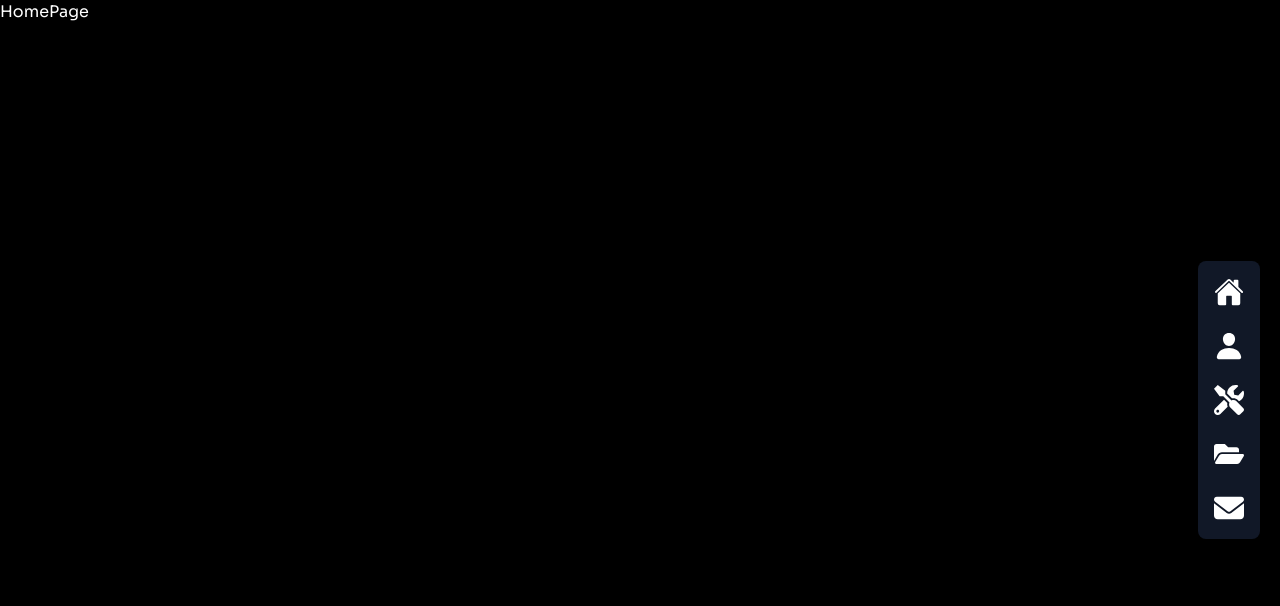
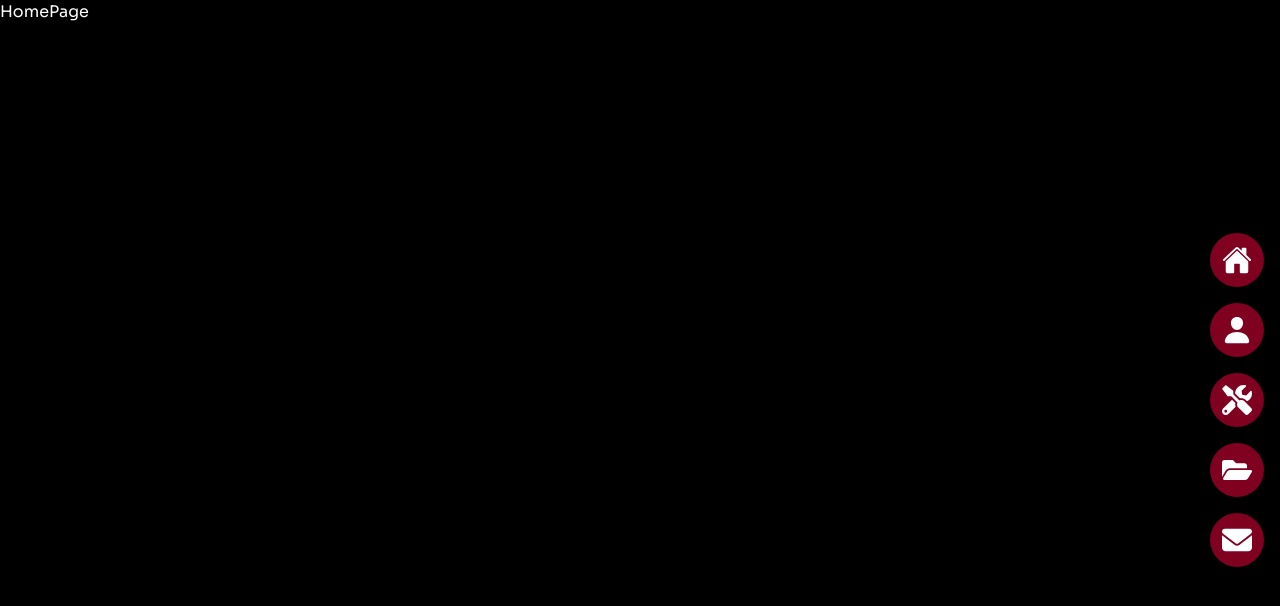
Before and after one commit to sarkhailstorm/personal-portfolio, a Next.js app: page / in a window 1280 px wide. Shown: the top 606 px of the page. Built offline with nearby package versions, Linux system fonts and the light colour scheme.

Commit message:
Style the navbar.

```diff
--- a/src/app/layout.tsx
+++ b/src/app/layout.tsx
@@ -20,7 +20,7 @@ export default function RootLayout({
 }>) {
   return (
     <html lang="en">
-      <body className={`${font.className} bg-black text-white h-screen`}>
+      <body className={`${font.className} bg-black text-white`}>
         <Navbar />
         {children}
       </body>
--- a/src/app/page.tsx
+++ b/src/app/page.tsx
@@ -2,7 +2,7 @@ import React from 'react'
 
 const HomePage = () => {
   return (
-    <div className='h-screen'>HomePage</div>
+    <div>HomePage</div>
   )
 }
 
--- a/src/components/Navbar.tsx
+++ b/src/components/Navbar.tsx
@@ -8,21 +8,52 @@ import { FaEnvelope } from "react-icons/fa6";
 
 const Navbar = () => {
   return (
-    <nav className="fixed right-5 top-1/2 transform -translate-y-1/2 text-3xl flex flex-col gap-6 bg-gray-900 p-4 rounded-lg shadow-lg">
-      <Link href="/">
-        <IoHome className="hover:text-cyan-500 ease-in-out duration-300 "/>
+    <nav className="fixed right-0 flex flex-col gap-4 justify-center items-end h-screen p-4">
+      <Link
+        href="/"
+        className="group relative flex items-center hover:gap-3 bg-[#800020] p-3 rounded-full transition-all duration-300 ease-in-out hover:pl-5"
+      >
+        <span className="overflow-hidden opacity-0 w-0 group-hover:w-14 group-hover:opacity-100 transition-all duration-300 ease-in-out text-white text-lg">
+          Home
+        </span>
+        <IoHome className="text-white text-3xl transition-transform duration-300" />
       </Link>
-      <Link href="/services">
-        <IoPerson className="hover:text-cyan-500 ease-in-out duration-300 "/>
+
+      <Link
+        href="/services"
+        className="group relative flex items-center hover:gap-3 bg-[#800020] p-3 rounded-full transition-all duration-300 ease-in-out hover:pl-5"
+      >
+        <span className="overflow-hidden opacity-0 w-0 group-hover:w-20 group-hover:opacity-100 transition-all duration-300 ease-in-out text-white text-lg">
+          Services
+        </span>
+        <IoPerson  className="text-white text-3xl transition-transform duration-300"  />
       </Link>
-      <Link href="/skills">
-        <FaTools className="hover:text-cyan-500 ease-in-out duration-300 "/>
+      <Link
+        href="/skills"
+        className="group relative flex items-center hover:gap-3 bg-[#800020] p-3 rounded-full transition-all duration-300 ease-in-out hover:pl-5"
+      >
+        <span className="overflow-hidden opacity-0 w-0 group-hover:w-14 group-hover:opacity-100 transition-all duration-300 ease-in-out text-white text-lg">
+          Skills
+        </span>
+        <FaTools  className="text-white text-3xl transition-transform duration-300"  />
       </Link>
-      <Link href="/projects">
-        <FaFolderOpen className="hover:text-cyan-500 ease-in-out duration-300 "/>
+      <Link
+        href="/projects"
+        className="group relative flex items-center hover:gap-3 bg-[#800020] p-3 rounded-full transition-all duration-300 ease-in-out hover:pl-5"
+      >
+        <span className="overflow-hidden opacity-0 w-0 group-hover:w-20 group-hover:opacity-100 transition-all duration-300 ease-in-out text-white text-lg">
+          Projects
+        </span>
+        <FaFolderOpen  className="text-white text-3xl transition-transform duration-300"  />
       </Link>
-      <Link href="/contact">
-        <FaEnvelope className="hover:text-cyan-500 ease-in-out duration-300 "/>
+      <Link
+        href="/contact"
+        className="group relative flex items-center hover:gap-3 bg-[#800020] p-3 rounded-full transition-all duration-300 ease-in-out hover:pl-5"
+      >
+        <span className="overflow-hidden opacity-0 w-0 group-hover:w-20 group-hover:opacity-100 transition-all duration-300 ease-in-out text-white text-lg">
+          Contact
+        </span>
+        <FaEnvelope  className="text-white text-3xl transition-transform duration-300"  />
       </Link>
     </nav>
   );
```
